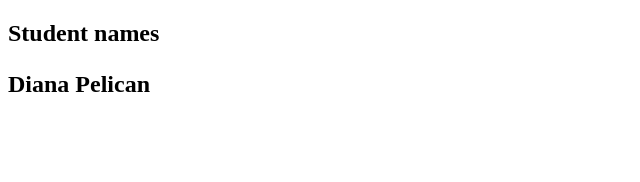
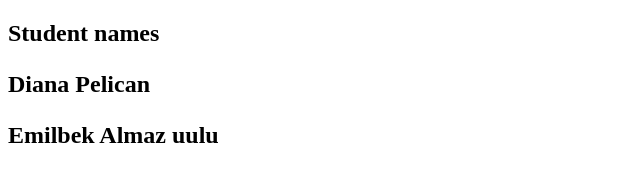
Before and after one commit to elgina23/Myproject, a plain HTML site: page index.html in a window 1280 px wide. Shown: the whole page, without its empty margins (0-640 px from the left). Drawn offline with Linux system fonts and the light colour scheme.

Commit message:
Added one more student

```diff
--- a/index.html
+++ b/index.html
@@ -19,5 +19,6 @@
 <p class="p2"><span class="s1"><b></b></span></p>
 <h2>Student names<h2>
   <p>Diana Pelican<p>
+    <p>Emilbek Almaz uulu</p>
 </body>
 </html>
```
Also changed, not shown: 1 other file.
